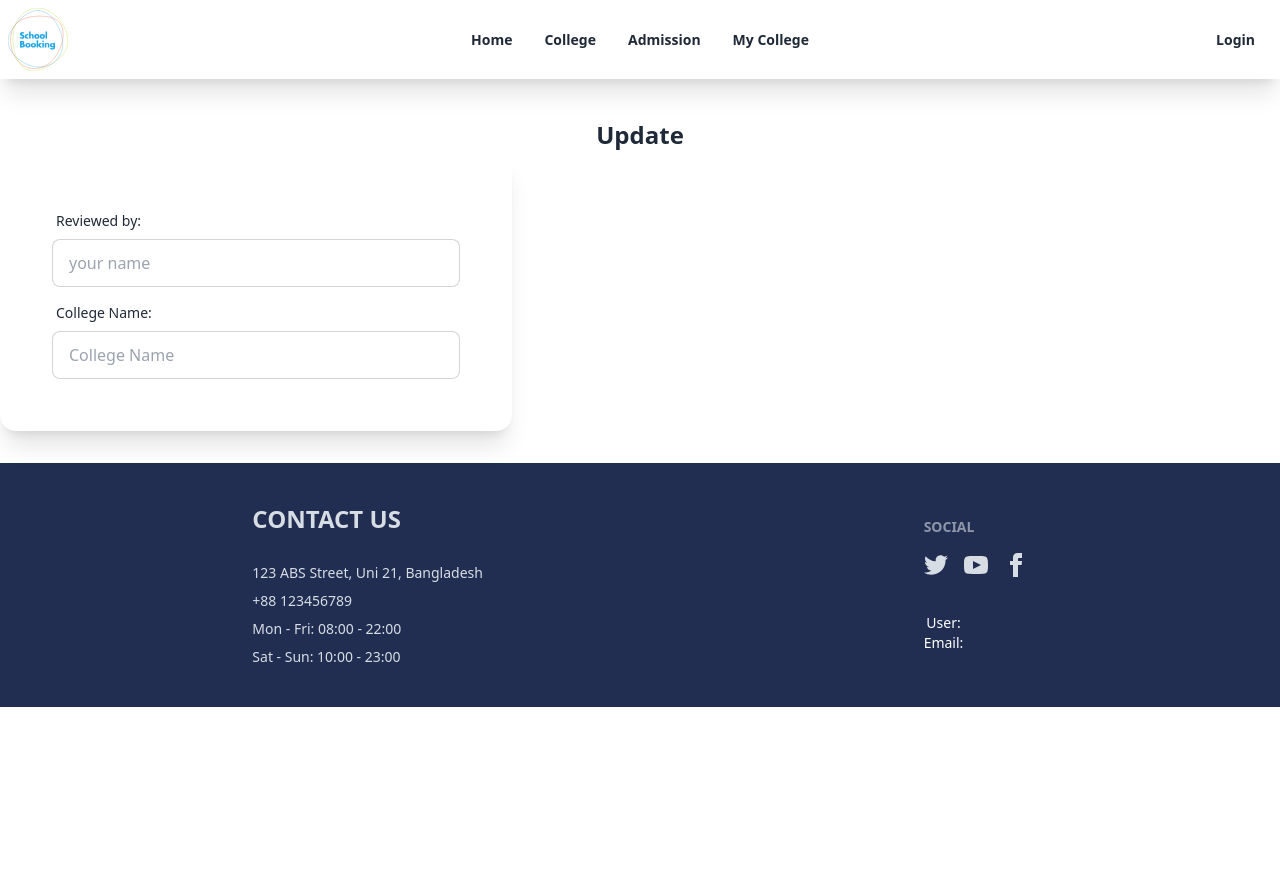
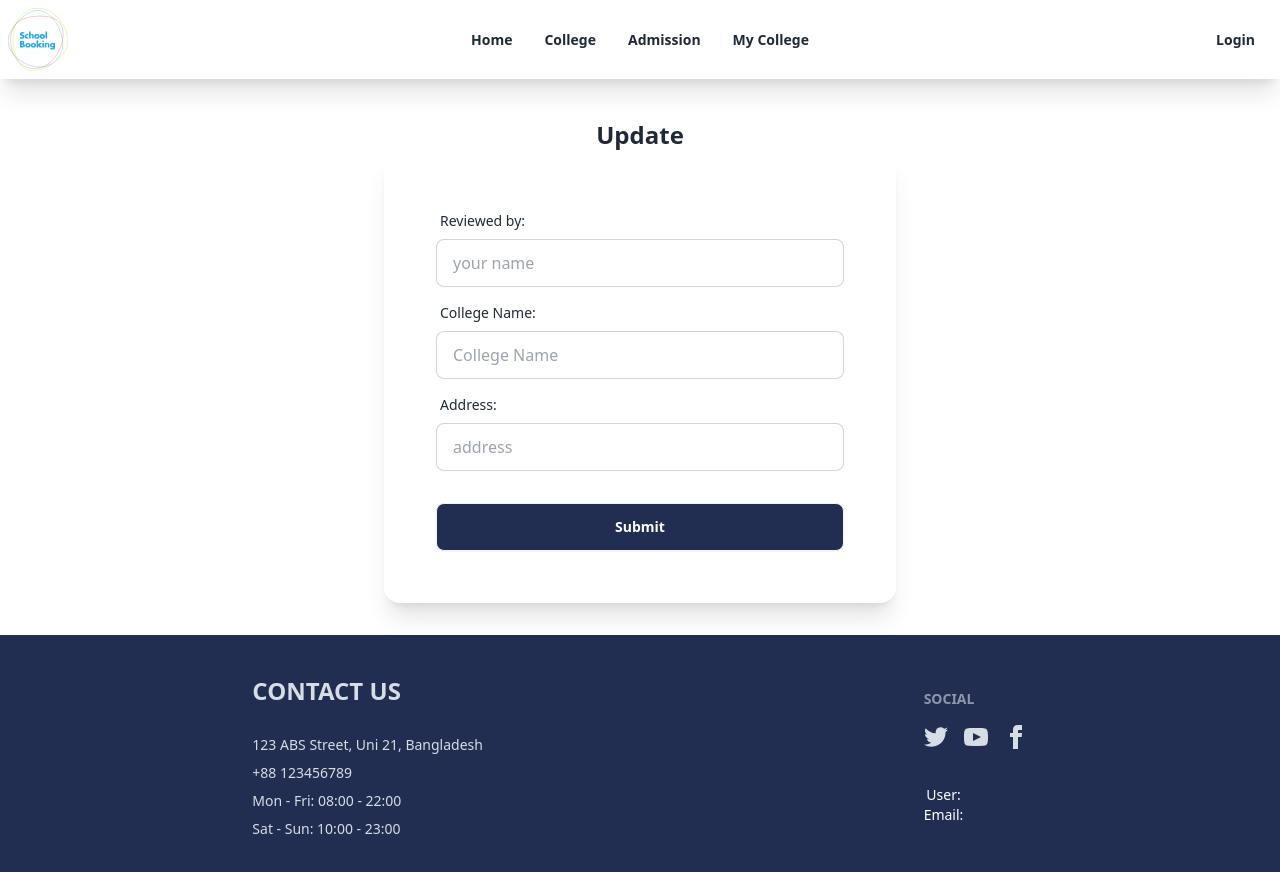
Before and after one commit to Sawom/College-Booking-front, a React (Vite) app: page /mycollege/update/1 in a window 1280 px wide. Shown: the top 872 px of the page. Before the commit the page ends 800 px from the top, so only its background shows below. Built offline with nearby package versions, Linux system fonts and the light colour scheme; no server answers.

Commit message:
allmost done

```diff
--- a/src/Pages/MyCollegePage/MyCollege.jsx
+++ b/src/Pages/MyCollegePage/MyCollege.jsx
@@ -52,7 +52,7 @@ const MyCollege = () => {
   return (
     <div className="mt-10">
       <div className="container mx-auto ">
-        <p className="font-bold text-center text-2xl"> Admission Profile </p>
+        <p className="font-bold text-center text-2xl mb-5"> Admission Profile </p>
 
         {admissionData.map((data) => (
           <div className="grid lg:grid-cols-2 mb-10 md:grid-cols-2 grid-cols-1 w-full shadow-xl p-3 gap-4">
--- a/src/Pages/MyCollegePage/UpdateProfile.jsx
+++ b/src/Pages/MyCollegePage/UpdateProfile.jsx
@@ -1,27 +1,81 @@
+import axios from "axios";
 import React, { useEffect, useState } from "react";
 import { useForm } from "react-hook-form";
 import { useParams } from "react-router-dom";
+import Swal from "sweetalert2";
 
 const UpdateProfile = () => {
-   const [update, setUpdate] = useState({});
+    const {
+    register,
+    handleSubmit,
+    reset,
+    formState: { errors },
+  } = useForm();
+    const [update, setUpdate] = useState({});
     const {id} = useParams();
 
     // single data load
-    useEffect( ()=>{
-        fetch(`http://localhost:5000/admission/${id}`)
-        .then(res=> res.json())
-        .then( (data)=>{
-            setUpdate(data)
-        } )
-    }, [] )
+    useEffect(() => {
+    const fetchReview = async () => {
+      try {
+        const response = await axios.get(
+          `http://localhost:5000/admission/${id}`
+        );
+        setUpdate(response.data);
+        // Populate form with fetched data
+        reset({
+          name: response.data.name,
+          collegeName: response.data.collegeName,
+          address: response.data.address,
+        });
+      } catch (error) {
+        console.error("Failed to fetch review data:", error);
+      }
+    };
+
+    fetchReview();
+  }, [id, reset]);
+
+  // handle form submit
+  const onSubmit = async (data) => {
+    try {
+      const response = await axios.put(
+        `http://localhost:5000/admission/${id}`,
+        data
+      );
+
+      if (response.data.modifiedCount > 0) {
+        Swal.fire({
+          position: "top-end",
+          icon: "success",
+          title: "Updated",
+          showConfirmButton: false,
+          timer: 2000,
+        });
+        // Reset the form after update
+        useEffect(() => {
+          if (update) {
+            reset({
+              name: update.name || "",
+              collegeName: update.collegeName || "",
+              address: update.address || "",
+            });
+          }
+        }, [update, reset]);
+        // update user info in reset function
+      }
+    } catch (error) {
+      console.error("Error updating!", error);
+    }
+  };
 
   return (
     <div className="mt-10">
-      <div className="container mx-auto">
-        <p className="font-bold text-center text-2xl">Update</p>
-        <div className="card w-full max-w-lg shrink-0 p-5 shadow-xl">
+      <p className="font-bold text-center text-2xl">Update</p>
+      <div className="container mx-auto  flex justify-center items-center">
+        <div className="card w-full max-w-lg shrink-0 p-5 shadow-xl  ">
           {/* form */}
-          <form className="card-body">
+          <form className="card-body" onSubmit={handleSubmit(onSubmit)} >
             {/* name */}
             <div className="form-control">
               <label className="label">
@@ -33,7 +87,7 @@ const UpdateProfile = () => {
                 className="input input-bordered"
                 name="name"
                 defaultValue={update.name}
-
+                {...register("name", { required: true })}
               />
             </div>
 
@@ -47,10 +101,40 @@ const UpdateProfile = () => {
                 placeholder="College Name"
                 className="input input-bordered"
                 name="collegeName"
-                defaultValue={""}
-
+                {...register("collegeName", { required: true })}
+                defaultValue={update.collegeName}
               />
             </div>
+
+            {/* address */}
+            <div className="form-control">
+              <label className="label">
+                <span className="label-text">Address:</span>
+              </label>
+              <input
+                type="text"
+                placeholder="address"
+                className="input input-bordered"
+                name="address"
+                {...register("address", { required: true })}
+                defaultValue={update.address}
+              />
+            </div>
+
+            {/* submit button */}
+            <div className="form-control mt-6">
+              <button
+                className="btn "
+                style={{
+                  backgroundColor: "#212E52",
+                  color: "white",
+                  fontStyle: "bold",
+                }}
+              >
+                Submit
+              </button>
+            </div>
+
           </form>
         </div>
       </div>
```
